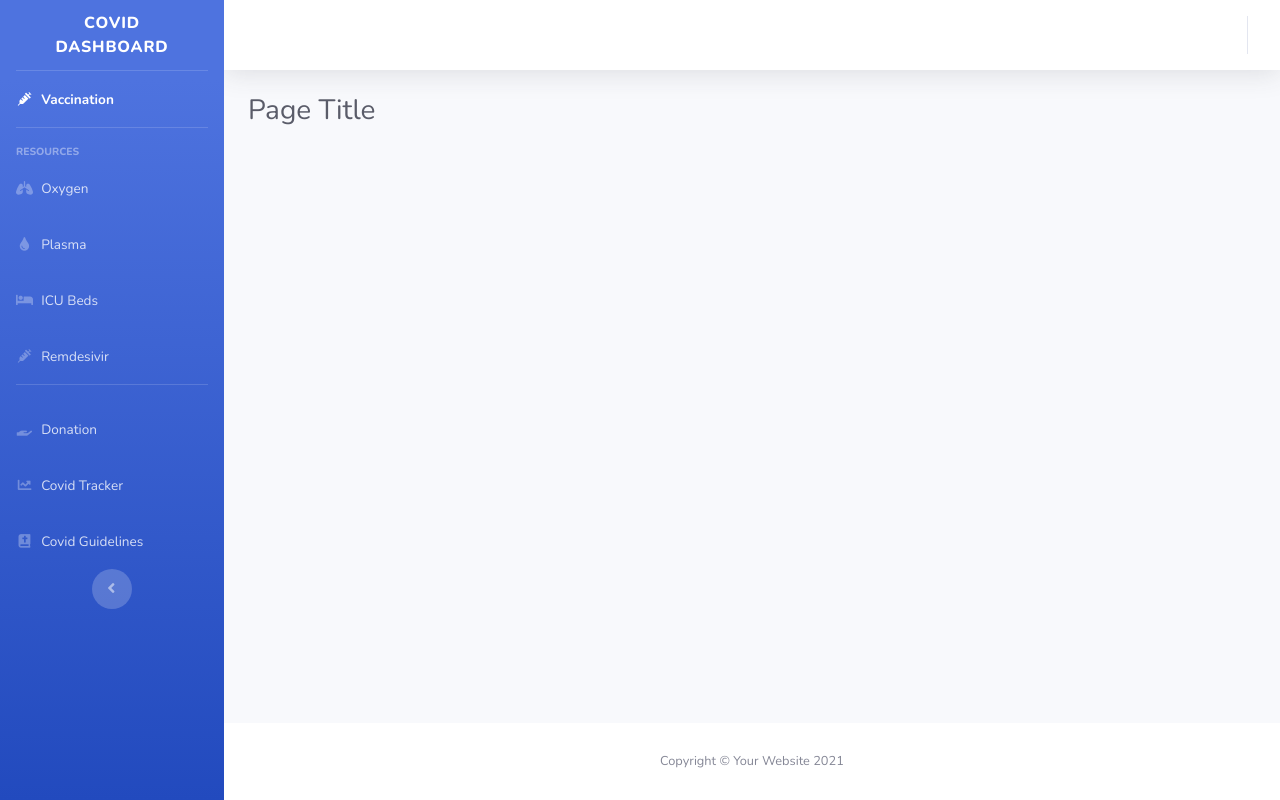
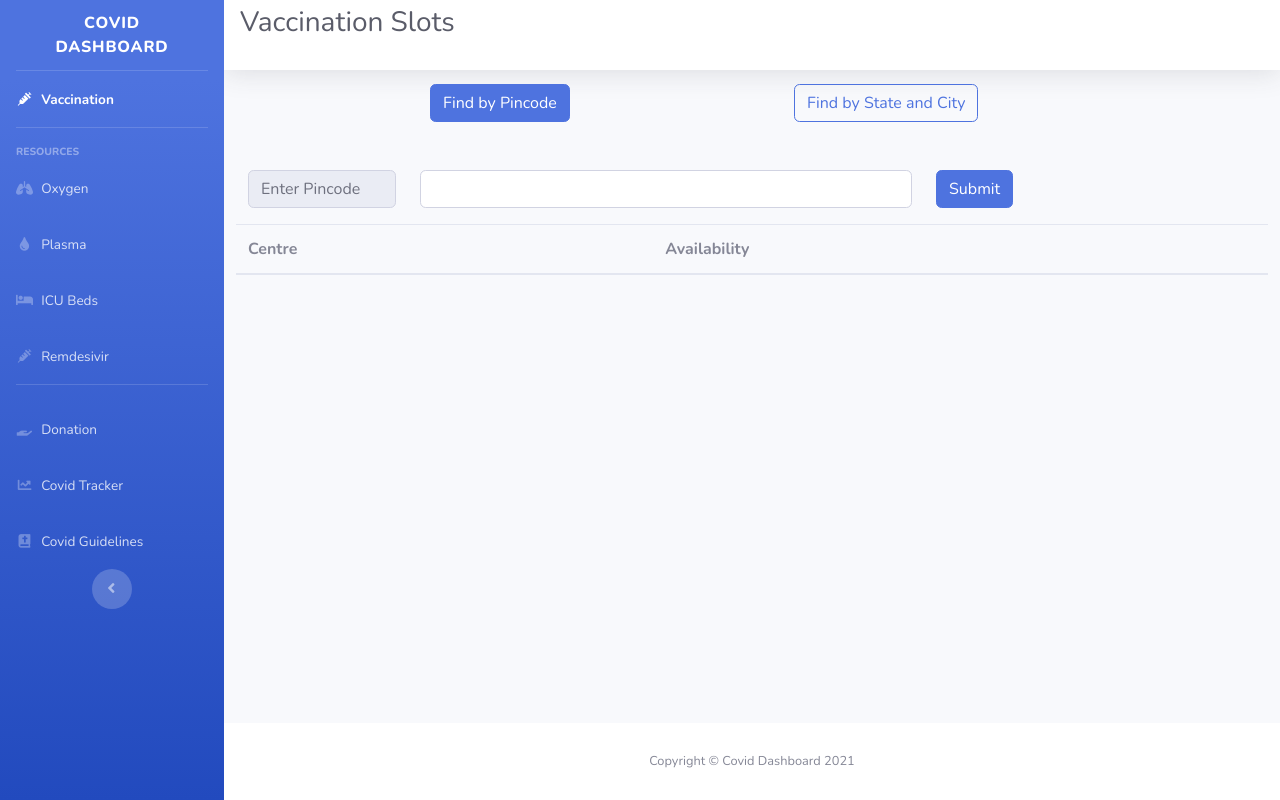
Before and after one commit to de-cryptor/Covid-Dashboard, a Django app: page / in a window 1280 px wide. Run offline with Django 3.2, Linux system fonts and the light colour scheme; lists and menus that the app fills with data are empty; some libraries are stand-ins or nearby versions.

Commit message:
Added basic vaccination slots page

```diff
--- a/templates/index.html
+++ b/templates/index.html
@@ -1,7 +1,6 @@
 {% load static %}
 <!DOCTYPE html>
 <html lang="en">
-
 <head>
 
     <meta charset="utf-8">
@@ -14,7 +13,6 @@
 
     <!-- Custom fonts for this template-->
     <link rel="stylesheet" href="{% static "vendor/fontawesome-free/css/all.min.css" %}">
-    <!-- <link href="static/vendor/fontawesome-free/css/all.min.css" rel="stylesheet" type="text/css"> -->
     <link
         href="https://fonts.googleapis.com/css?family=Nunito:200,200i,300,300i,400,400i,600,600i,700,700i,800,800i,900,900i"
         rel="stylesheet">
@@ -22,8 +20,8 @@
     <!-- Custom styles for this template-->
     <link href="{% static "css/sb-admin-2.min.css" %}" rel="stylesheet">
 
+
 </head>
-
 <body id="page-top">
 
     <!-- Page Wrapper -->
@@ -39,34 +37,14 @@
             <!-- Main Content -->
             <div id="content">
 
-                <!-- Topbar -->
                 {% include "navbar.html" %}
                 <!-- End of Topbar -->
 
                 <!-- Begin Page Content -->
                 <div class="container-fluid">
 
-                    <!-- Page Heading -->
-                    <div class="d-sm-flex align-items-center justify-content-between mb-4">
-                        <h1 class="h3 mb-0 text-gray-800">Page Title</h1>
-                    </div>
-
                     <!-- Content Row -->
-                    <div class="row">
-                    </div>
-
-                    <!-- Content Row -->
-
-                    <div class="row">
-
-
-                    </div>
-
-                    <!-- Content Row -->
-                    <div class="row">
-
-                        <!-- Content Column -->
-                    </div>
+                    {% include "vaccination.html" %}
 
                 </div>
                 <!-- /.container-fluid -->
@@ -78,7 +56,7 @@
             <footer class="sticky-footer bg-white">
                 <div class="container my-auto">
                     <div class="copyright text-center my-auto">
-                        <span>Copyright &copy; Your Website 2021</span>
+                        <span>Copyright &copy; Covid Dashboard 2021</span>
                     </div>
                 </div>
             </footer>
--- a/templates/navbar.html
+++ b/templates/navbar.html
@@ -1,27 +1,8 @@
 {% load static %}
-<nav class="navbar navbar-expand navbar-light bg-white topbar mb-4 static-top shadow">
+<nav class="navbar navbar-expand navbar-light bg-white topbar mb-1 static-top shadow">
 
-    <!-- Sidebar Toggle (Topbar) -->
-    <button id="sidebarToggleTop" class="btn btn-link d-md-none rounded-circle mr-3">
-        <i class="fa fa-bars"></i>
-    </button>
-
-    <!-- Topbar Search -->
-
-    <!-- Topbar Navbar -->
-    <ul class="navbar-nav ml-auto">
-
-        <!-- Nav Item - Search Dropdown (Visible Only XS) -->
-
-        <!-- Nav Item - Alerts -->
-
-        <!-- Nav Item - Messages -->
-
-
-        <div class="topbar-divider d-none d-sm-block"></div>
-
-        <!-- Nav Item - User Information -->
-
-    </ul>
+    <div class="d-sm-flex align-items-center justify-content-between mb-4">
+        <h1 class="h3 mb-0 text-gray-800">Vaccination Slots</h1>
+    </div>
 
 </nav>
--- /dev/null
+++ b/templates/vaccination.html
@@ -0,0 +1,213 @@
+{% load static %}
+<!-- <link href="{% static "vendor/datatables/dataTables.bootstrap4.min.css" %} rel="stylesheet"> -->
+<div class="row">
+
+    <!-- Earnings (Monthly) Card Example -->
+    <div class="col-md-2 mb-4 align-items-center justify-content-between">
+    </div>
+
+    <div class="col-md-4 mb-4 align-items-center justify-content-between" style="margin: 10px;">
+        <button type="button" id="pincode" class="btn btn-primary">Find by Pincode</button>
+    </div>
+
+    <div class="col-md-4 mb-4 align-items-center justify-content-between" style="margin: 10px;">
+        <button type="button" id="state" class="btn btn-outline-primary">Find by State and City</button>
+    </div>
+
+    <div class="col-md-2 mb-4 align-items-center justify-content-between">
+    </div>
+</div>
+
+<div class="row PincodeForm">
+    <div class="col-md-2">
+        <span class="input-group-text" id="inputGroup-sizing-primary">Enter Pincode</span>
+    </div>
+    <div class="col-md-6">
+        <div class="input-group mb-3">
+
+            <input type="text" id="pincodeValue" class="form-control pincodeValue" aria-label="Sizing example input" aria-describedby="inputGroup-sizing-default">
+        </div>
+    </div>
+    <div class="col-md-2">
+        <button type="button" id="submitPincode" class="btn btn-primary">Submit</button>
+    </div>
+
+</div>
+
+<div class="row StateForm" hidden="true">
+    <div class="col-md-2">
+
+    </div>
+    <div class="col-md-6">
+        <div class="form-group mb-3">
+            <select class="selectState form-control">
+                <option selected>Select State</option>
+            </select>
+        </div>
+    </div>
+
+</div>
+
+<div class="row DistrictForm" hidden="true">
+    <div class="col-md-2">
+
+    </div>
+    <div class="col-md-6">
+        <div class="form-group mb-3">
+            <select class="selectDistrict form-control">
+                <option selected value="">Select City</option>
+            </select>
+        </div>
+    </div>
+
+</div>
+
+<div class="row DistrictForm" hidden="true">
+    <div class="col-md-5">
+
+    </div>
+    <div class="col-md-5">
+        <button type="button" id="submitState" class="btn btn-primary">Submit</button>
+    </div>
+
+</div>
+<div class="row VaccinationSlots">
+    <table id="table_id" class=" table">
+        <thead>
+            <tr>
+                <th>Centre</th>
+                <th>Availability</th>
+            </tr>
+        </thead>
+        <tbody>
+            <tr>
+
+            </tr>
+        </tbody>
+    </table>
+</div>
+
+<!-- Page level plugins -->
+<!-- <script src="{% static "vendor/datatables/jquery.dataTables.min.js" %}></script>
+<script src="{% static "vendor/datatables/dataTables.bootstrap4.min.js" %}></script> -->
+<!-- Page level custom scripts -->
+<script src="{% static "js/demo/datatables-demo.js" %}></script>
+<script src="{% static "vendor/jquery/jquery.js"  %}"></script>
+<script src="{% static "vendor/jquery/jquery.min.js"  %}"></script>
+<!-- <script src="{% static "vendor/jquery/jquery.slim.js"  %}"></script>
+<script src="{% static "vendor/jquery/jquery.slim.min.js"  %}"></script> -->
+<script>
+    $(document).ready(function() {
+        console.log("Jquery Loaded");
+        $("#pincode").on('click', function() {
+            console.log("pincode clicked");
+
+            // Button Classes
+            $(this).addClass('btn-primary');
+            $(this).removeClass('btn-outline-primary');
+            $('#state').addClass('btn-outline-primary');
+            $('#state').removeClass('btn-primary');
+
+            // Change Form
+            $('.PincodeForm').attr('hidden', false);
+            $('.StateForm').attr('hidden', true);
+            $('.DistrictForm').attr('hidden', true);
+
+        });
+        $("#state").on('click', function() {
+            console.log('state clicked');
+            $(this).addClass('btn-primary');
+            $(this).removeClass('btn-outline-primary');
+            $('#pincode').addClass('btn-outline-primary');
+            $('#pincode').removeClass('btn-primary');
+
+            // Change Form
+            $('.PincodeForm').attr('hidden', true);
+            $('.StateForm').attr('hidden', false);
+            $('.DistrictForm').attr('hidden', false);
+
+            $.get("https://cdn-api.co-vin.in/api/v2/admin/location/states", function(data, status){
+                console.log(data);
+                $('.selectState').empty();
+                $('.selectState').append(new Option("Select State", ""));
+                $('.selectDistrict').empty();
+                $('.selectDistrict').append(new Option("Select City", ""));
+                for(var i=0 ; i<data.states.length; i++)
+                {
+                    $('.selectState').append(new Option(data.states[i].state_name, data.states[i].state_id));
+                }
+            });
+        });
+
+        $('.selectState').on('change', function() {
+            var state_id = $('.selectState').val();
+            $.get("https://cdn-api.co-vin.in/api/v2/admin/location/districts/"+state_id, function(data, status){
+                $('.selectDistrict').empty();
+                for(var i=0 ; i<data.districts.length; i++)
+                {
+                    $('.selectDistrict').append(new Option(data.districts[i].district_name, data.districts[i].district_id));
+                }
+            });
+        });
+
+        $('#submitPincode').on('click', function() {
+            var pincode = $('#pincodeValue').val();
+
+            $.get("https://cdn-api.co-vin.in/api/v2/appointment/sessions/public/calendarByPin?pincode="+pincode+"&date=09-05-2021", function(data, status){
+                console.log(data);
+                tableBody = $("table tbody");
+                tableBody.empty();
+                for(var i=0 ; i<data.centers.length; i++)
+                {
+                    sessions = "";
+                    for(var j=0 ; j<data.centers[i].sessions.length;j++)
+                    {
+                        sessions += `<li>(${data.centers[i].sessions[j].date}) - ${data.centers[i].sessions[j].vaccine}(${data.centers[i].fee_type}) : ${data.centers[i].sessions[j].available_capacity} </li> `;
+                    }
+                    sessions = `<ul>${sessions}</ul>`;
+                    markup = `
+                        <tr>
+                            <td>${data.centers[i].name} (${data.centers[i].address})</td>
+                            <td>${sessions}</td>
+                        </tr>
+                    `;
+                    tableBody = $("table tbody");
+                    tableBody.append(markup);
+                }
+
+            });
+        });
+
+        $('#submitState').on('click', function() {
+            var district_id =  $('.selectDistrict').val();
+            console.log(district_id);
+            if(district_id == ""){
+                alert("Please select city");
+                return;
+            }
+            $.get("https://cdn-api.co-vin.in/api/v2/appointment/sessions/public/calendarByDistrict?district_id="+district_id+"&date=09-05-2021", function(data, status){
+                console.log(data);
+                tableBody = $("table tbody");
+                tableBody.empty();
+                for(var i=0 ; i<data.centers.length; i++)
+                {
+                    sessions = "";
+                    for(var j=0 ; j<data.centers[i].sessions.length;j++)
+                    {
+                        sessions += `<li>(${data.centers[i].sessions[j].date}) - ${data.centers[i].sessions[j].vaccine}(${data.centers[i].fee_type}) : ${data.centers[i].sessions[j].available_capacity} </li> `;
+                    }
+                    sessions = `<ul>${sessions}</ul>`;
+                    markup = `
+                        <tr>
+                            <td>${data.centers[i].name} (${data.centers[i].address})</td>
+                            <td>${sessions}</td>
+                        </tr>
+                    `;
+                    tableBody = $("table tbody");
+                    tableBody.append(markup);
+                }
+
+            });
+        });
+    });
+</script>
```
